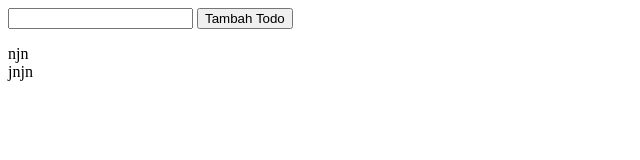
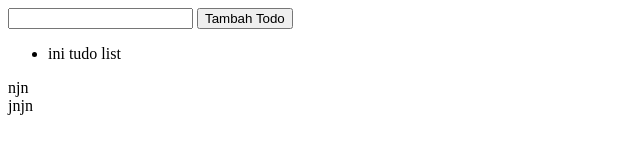
Before and after one commit to Rian3005/tugas-anak-magang, a plain HTML site: page index.html in a window 1280 px wide. Shown: the whole page, without its empty margins (0-640 px from the left). Drawn offline with Linux system fonts and the light colour scheme.

Commit message:
add list

```diff
--- a/index.html
+++ b/index.html
@@ -11,7 +11,9 @@
         <input type="submit" value="Tambah Todo" />
       </form>
 
-      <ul></ul>
+      <ul>
+	<li>ini tudo list</li>
+      </ul>
       njn
     </div>
     jnjn
```
